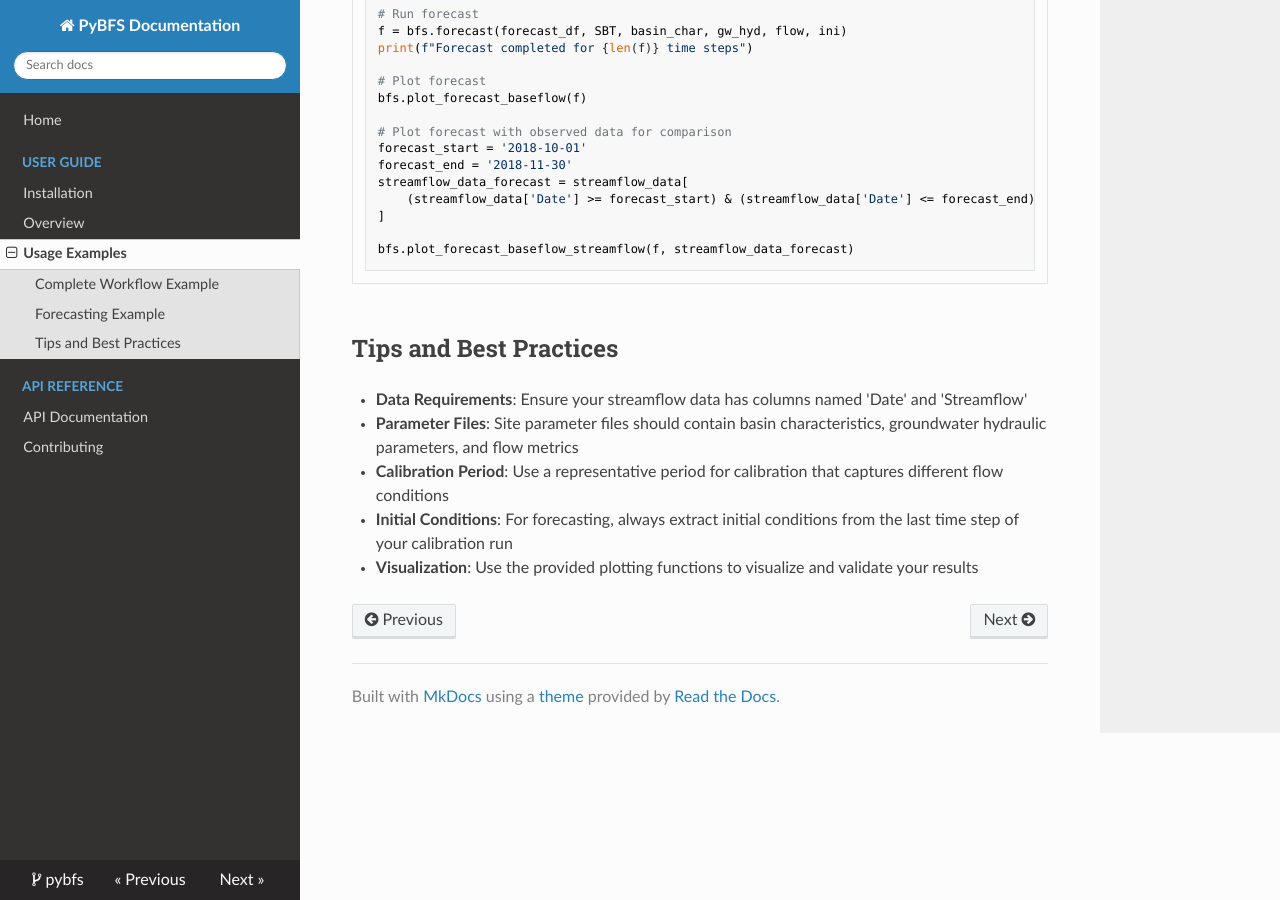
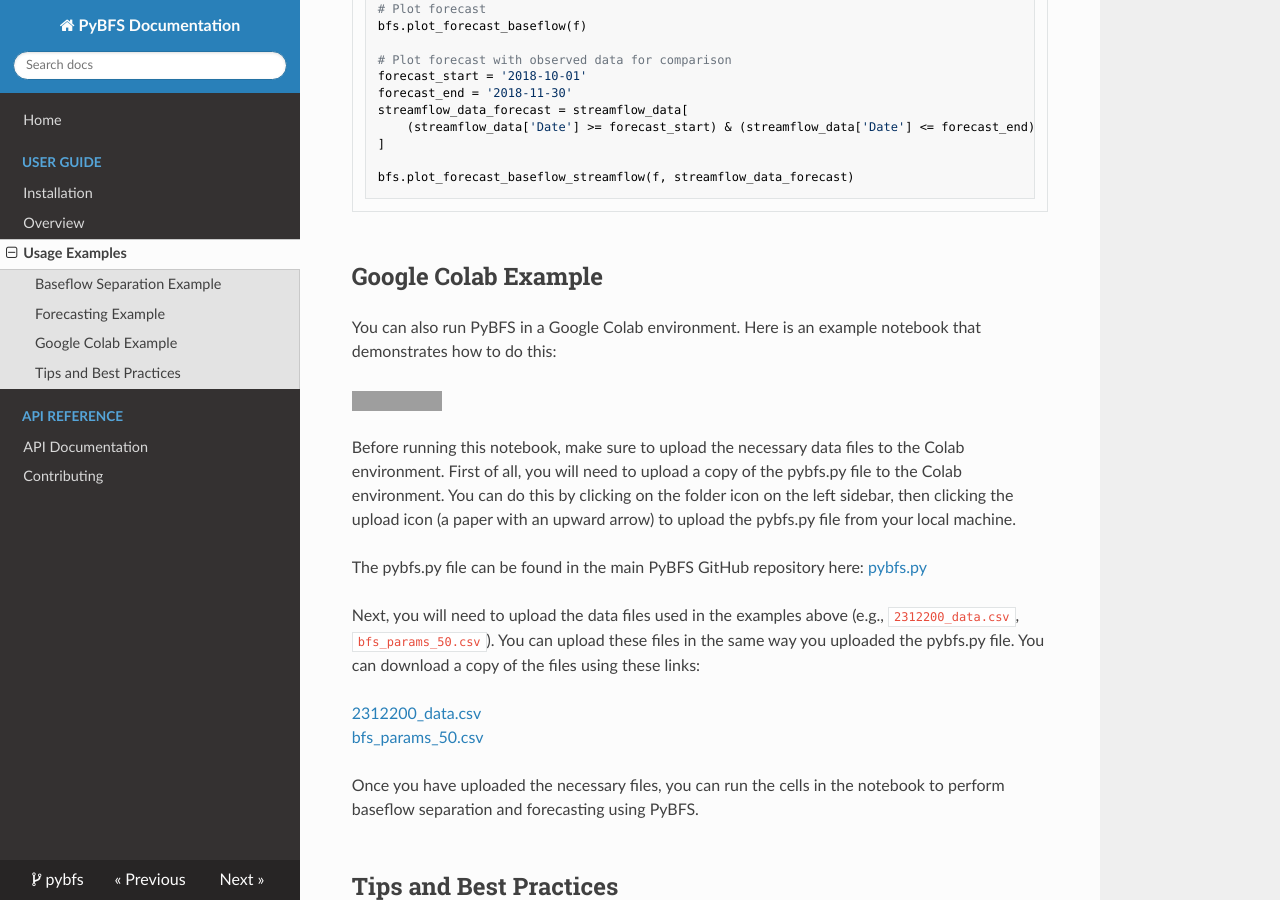
Before and after one commit to BYU-Hydroinformatics/pybfs, an MkDocs documentation site: the page built from docs/user-guide/examples.md, in a window 1280 px wide and 900 px high, scrolled down 1930 px. Built offline with MkDocs 1.6.1, drawn with Linux system fonts in a browser that asks for light colours; nearby versions of some CDN libraries; some of the changed text lies outside the part shown; grey boxes are pictures that could not be loaded.

Commit message:
created sample colab notebook for running pybfs

````diff
--- a/docs/user-guide/examples.md
+++ b/docs/user-guide/examples.md
@@ -2,15 +2,10 @@
 
 This page demonstrates practical applications of PyBFS for baseflow separation and forecasting.
 
-## Complete Workflow Example
+## Baseflow Separation Example
 
-This example demonstrates the full PyBFS workflow including:
+This example demonstrates how to use PyBFS to separate baseflow from streamflow data for a specific site. This assumes you have already installed PyBFS and have the necessary data files and are running within a Python environment.
 
-1. Loading streamflow data and site parameters
-2. Generating a baseflow table
-3. Running PyBFS for baseflow separation
-4. Visualizing results
-5. Creating forecasts
 
 ```python
 #!/usr/bin/env python3
@@ -19,10 +14,10 @@ import numpy as np
 import pybfs as bfs
 
 # Load streamflow data
-streamflow_data = pd.read_csv('tutorial/2312200_data.csv')
+streamflow_data = pd.read_csv('docs/files/2312200_data.csv')
 
 # Load site parameters
-bfs_params_usgs = pd.read_csv('tutorial/bfs_params_50.csv')
+bfs_params_usgs = pd.read_csv('docs/files/bfs_params_50.csv')
 
 # Get parameters for specific site
 site_number = 2312200
@@ -64,7 +59,7 @@ bfs.plot_baseflow_simulation(streamflow_data, result)
 
 ## Forecasting Example
 
-Once you have calibrated the model, you can create forecasts for future periods:
+Once you have calibrated the model, you can create forecasts for future periods as shown below. Again, this assumes you have the necessary data files and are running within a Python environment.
 
 ```python
 # Filter data for calibration period (Jan-Sep 2018)
@@ -110,6 +105,23 @@ streamflow_data_forecast = streamflow_data[
 bfs.plot_forecast_baseflow_streamflow(f, streamflow_data_forecast)
 ```
 
+## Google Colab Example
+
+You can also run PyBFS in a Google Colab environment. Here is an example notebook that demonstrates how to do this:
+
+[![Open In Colab](https://colab.research.google.com/assets/colab-badge.svg)](https://colab.research.google.com/github/BYU-Hydroinformatics/pybfs/blob/main/notebooks/pybfs_sample.ipynb){target="_blank"}
+
+Before running this notebook, make sure to upload the necessary data files to the Colab environment. First of all, you will need to upload a copy of the pybfs.py file to the Colab environment. You can do this by clicking on the folder icon on the left sidebar, then clicking the upload icon (a paper with an upward arrow) to upload the pybfs.py file from your local machine.
+
+The pybfs.py file can be found in the main PyBFS GitHub repository here: [pybfs.py](https://github.com/BYU-Hydroinformatics/pybfs/blob/main/pybfs.py)
+
+Next, you will need to upload the data files used in the examples above (e.g., `2312200_data.csv`, `bfs_params_50.csv`). You can upload these files in the same way you uploaded the pybfs.py file. You can download a copy of the files using these links:
+
+[2312200_data.csv](../files/2312200_data.csv)<br>
+[bfs_params_50.csv](../files/bfs_params_50.csv)
+
+Once you have uploaded the necessary files, you can run the cells in the notebook to perform baseflow separation and forecasting using PyBFS.
+
 ## Tips and Best Practices
 
 - **Data Requirements**: Ensure your streamflow data has columns named 'Date' and 'Streamflow'
--- a/main.py
+++ b/main.py
@@ -20,11 +20,11 @@ def main():
 
     # Load streamflow data
     print("Loading streamflow data...")
-    streamflow_data = pd.read_csv('tutorial/2312200_data.csv')
+    streamflow_data = pd.read_csv('docs/files/2312200_data.csv')
 
     # Load site parameters
     print("Loading site parameters...")
-    bfs_params_usgs = pd.read_csv('tutorial/bfs_params_50.csv')
+    bfs_params_usgs = pd.read_csv('docs/files/bfs_params_50.csv')
 
     # Get parameters for specific site
     site_number = 2312200
````
Also changed, not shown: 4 other files.
